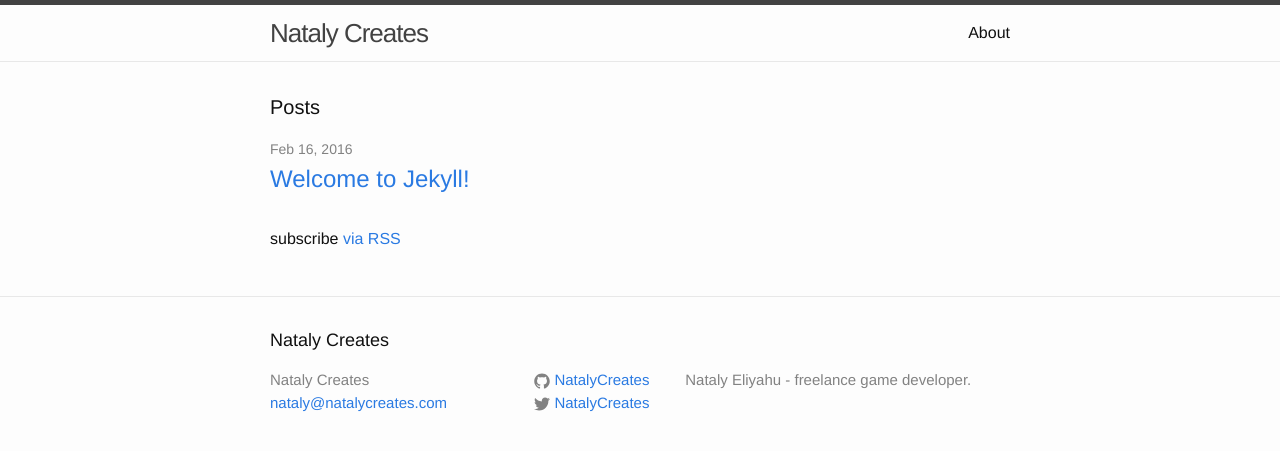
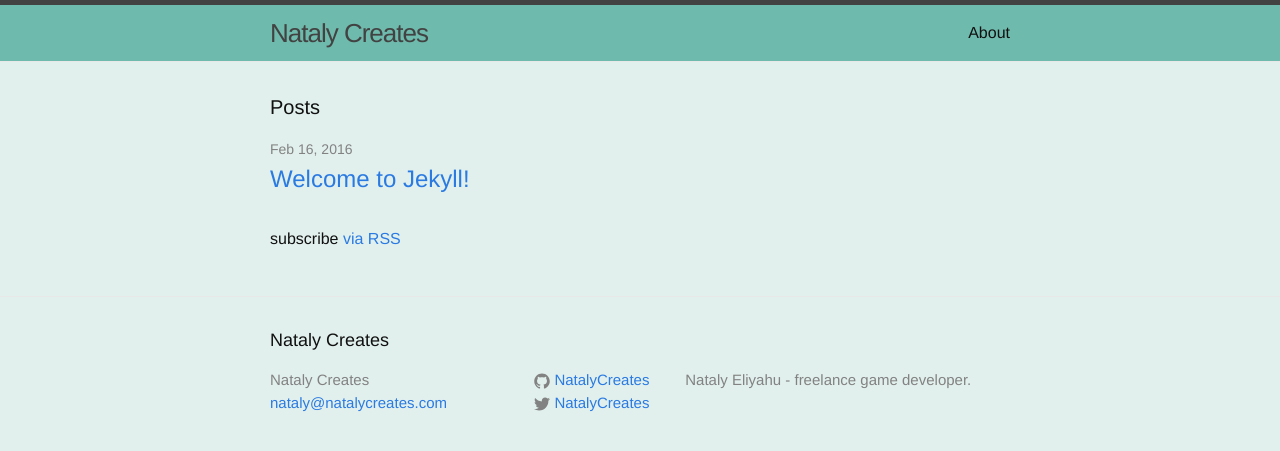
Before and after one commit to NatalyCreates/NatalyCreates.github.io, a Jekyll site: the page built from index.html, in a window 1280 px wide. Shown: the top 451 px of the page. Built offline with Jekyll 4.4.1, drawn with Linux system fonts in a browser that asks for light colours.

Commit message:
change website and header background colors

```diff
--- a/_sass/_layout.scss
+++ b/_sass/_layout.scss
@@ -5,6 +5,7 @@
     border-top: 5px solid $grey-color-dark;
     border-bottom: 1px solid $grey-color-light;
     min-height: 56px;
+	background-color: #6EBAAC;
 
     // Positioning context for the mobile navigation icon
     position: relative;
--- a/css/main.scss
+++ b/css/main.scss
@@ -15,7 +15,7 @@ $base-line-height: 1.5;
 $spacing-unit:     30px;
 
 $text-color:       #111;
-$background-color: #fdfdfd;
+$background-color: #E1F0ED;
 $brand-color:      #2a7ae2;
 
 $grey-color:       #828282;
```
